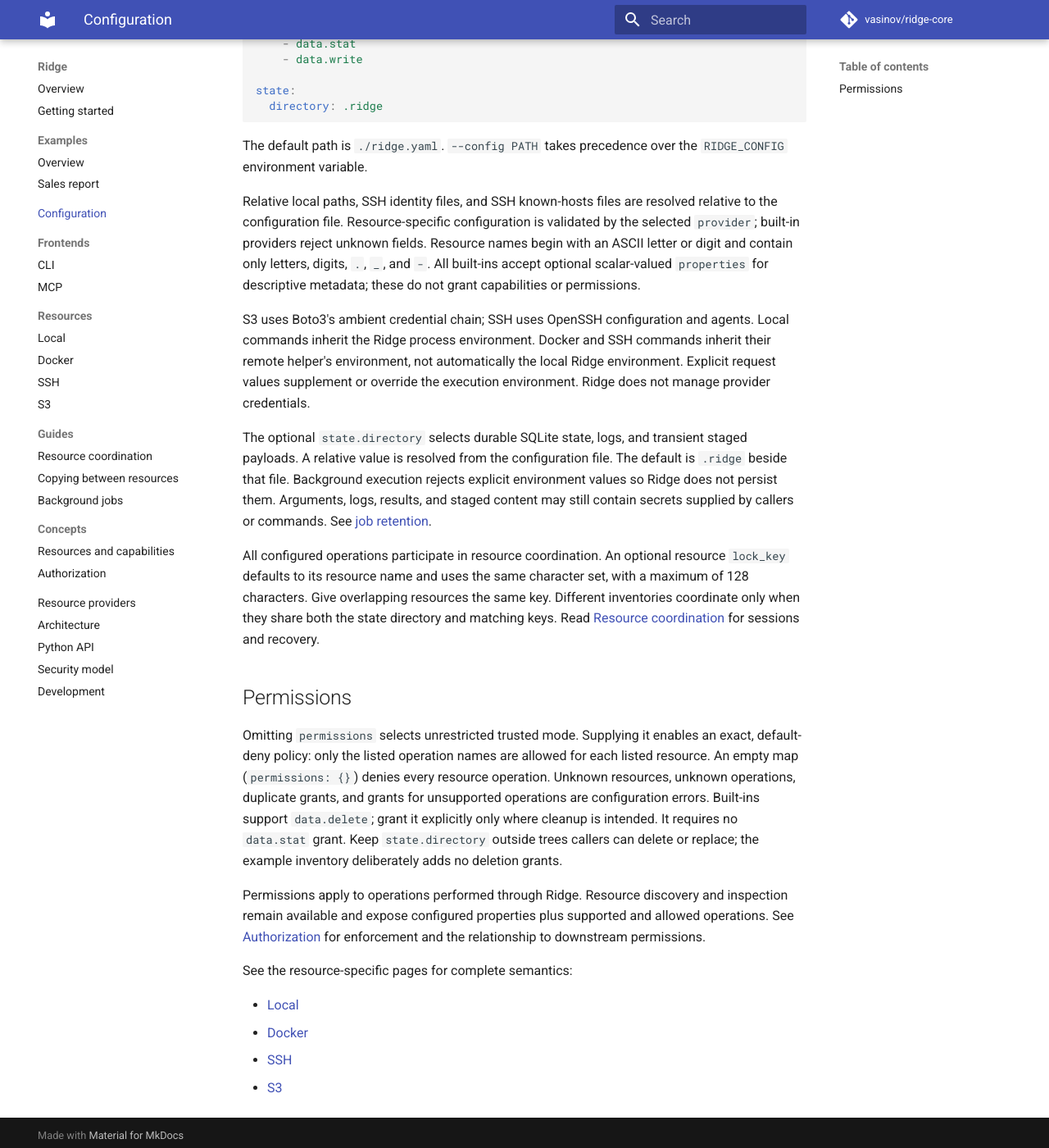
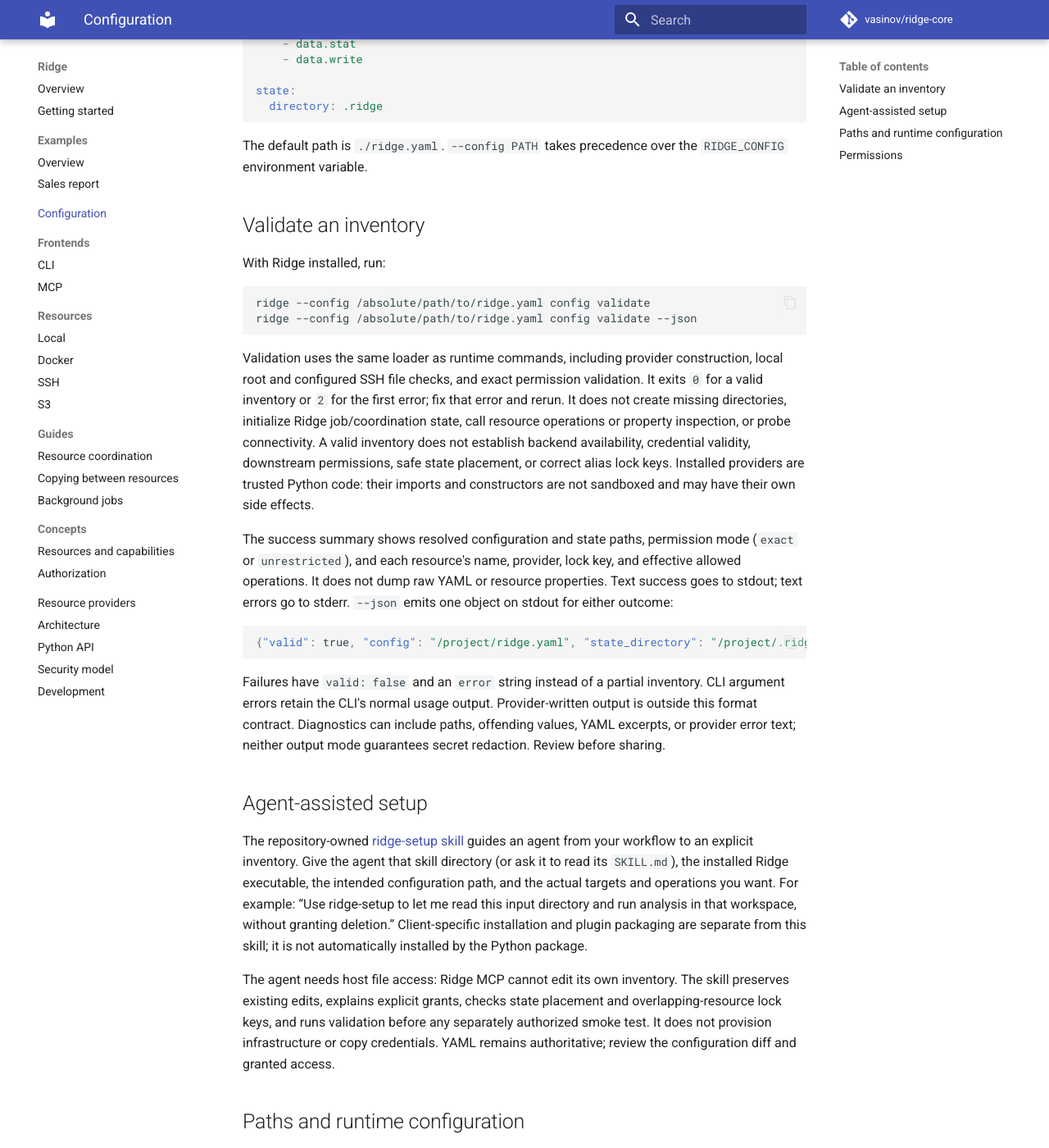
Before and after one commit to vasinov/ridge-core, an MkDocs documentation site: the page built from docs/configuration.md, in a window 1280 px wide and 1400 px high, scrolled down 854 px. Shown: the whole window at 82% size. Built offline with MkDocs 1.6.1 and Material for MkDocs 9.7.7, drawn with Linux system fonts in a browser that asks for light colours; comment, search, counter and statistics services are not loaded.

Commit message:
Validate inventories and guide agent-assisted Ridge setup

````diff
--- a/docs/configuration.md
+++ b/docs/configuration.md
@@ -48,6 +48,60 @@
 The default path is `./ridge.yaml`. `--config PATH` takes precedence over the
 `RIDGE_CONFIG` environment variable.
 
+## Validate an inventory
+
+With Ridge installed, run:
+
+```bash
+ridge --config /absolute/path/to/ridge.yaml config validate
+ridge --config /absolute/path/to/ridge.yaml config validate --json
+```
+
+Validation uses the same loader as runtime commands, including provider construction,
+local root and configured SSH file checks, and exact permission validation. It exits
+`0` for a valid inventory or `2` for the first error; fix that error and rerun.
+It does not create missing directories, initialize Ridge job/coordination state,
+call resource operations or property inspection, or probe connectivity. A valid
+inventory does not establish backend availability, credential validity, downstream
+permissions, safe state placement, or correct alias lock keys.
+Installed providers are trusted Python code: their imports and constructors are
+not sandboxed and may have their own side effects.
+
+The success summary shows resolved configuration and state paths, permission mode
+(`exact` or `unrestricted`), and each resource's name, provider, lock key, and
+effective allowed operations. It does not dump raw YAML or resource properties.
+Text success goes to stdout; text errors go to stderr. `--json` emits one object
+on stdout for either outcome:
+
+```json
+{"valid": true, "config": "/project/ridge.yaml", "state_directory": "/project/.ridge", "permission_mode": "exact", "resources": [{"name": "inputs", "provider": "local", "lock_key": "inputs", "allowed_operations": ["data.read", "data.stat"]}]}
+```
+
+Failures have `valid: false` and an `error` string instead of a partial inventory.
+CLI argument errors retain the CLI's normal usage output. Provider-written output
+is outside this format contract. Diagnostics can include paths, offending values,
+YAML excerpts, or provider error text; neither output mode guarantees secret
+redaction. Review before sharing.
+
+## Agent-assisted setup
+
+The repository-owned [ridge-setup skill](https://github.com/vasinov/ridge-core/tree/main/skills/ridge-setup)
+guides an agent from your workflow to an explicit inventory. Give the agent that
+skill directory (or ask it to read its `SKILL.md`), the installed Ridge executable,
+the intended configuration path, and the actual targets and operations you want.
+For example: “Use ridge-setup to let me read this input directory and run analysis
+in that workspace, without granting deletion.” Client-specific installation and
+plugin packaging are separate from this skill; it is not automatically installed
+by the Python package.
+
+The agent needs host file access: Ridge MCP cannot edit its own inventory.
+The skill preserves existing edits, explains explicit grants, checks state placement
+and overlapping-resource lock keys, and runs validation before any separately
+authorized smoke test. It does not provision infrastructure or copy credentials.
+YAML remains authoritative; review the configuration diff and granted access.
+
+## Paths and runtime configuration
+
 Relative local paths, SSH identity files, and SSH known-hosts files are
 resolved relative to the configuration file. Resource-specific configuration
 is validated by the selected `provider`; built-in providers reject unknown fields.
--- a/ridge.example.yaml
+++ b/ridge.example.yaml
@@ -1,3 +1,5 @@
+# Check this inventory with: ridge --config ridge.example.yaml config validate
+# Validation checks the loader, not backend connectivity or safe state placement.
 # Optional; defaults to .ridge beside this YAML file. Keep durable state outside
 # resource trees that agents might copy, replace, or delete. This example uses root: .,
 # so it places state in a sibling directory. Choose a project-specific location;
````
Also changed, not shown: README.md (+4 -0 lines), docs/architecture.md (+5 -0 lines), docs/cli.md (+8 -0 lines), docs/providers.md (+3 -0 lines), docs/python-api.md (+3 -0 lines), skills/ridge-setup/SKILL.md (added, +90 -0 lines), 2 other files.
